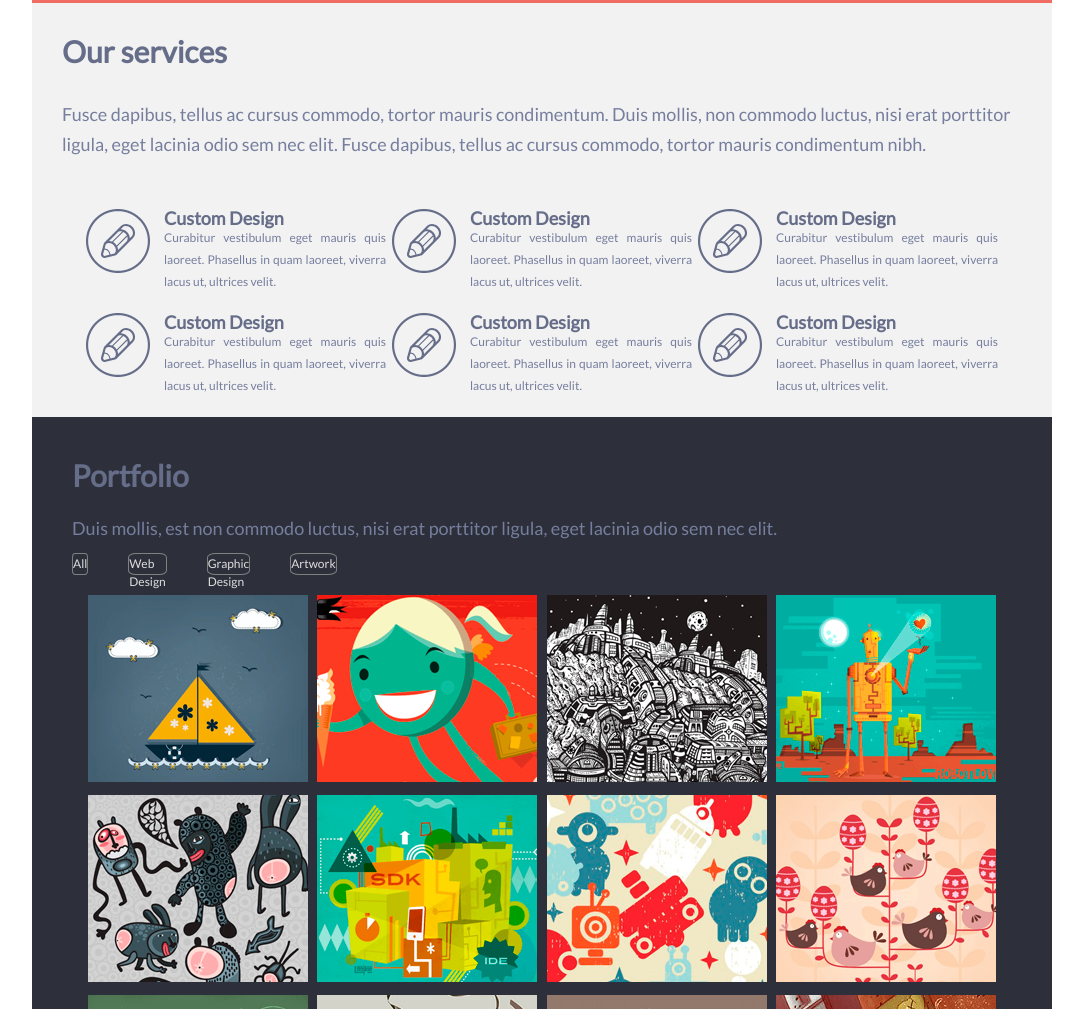
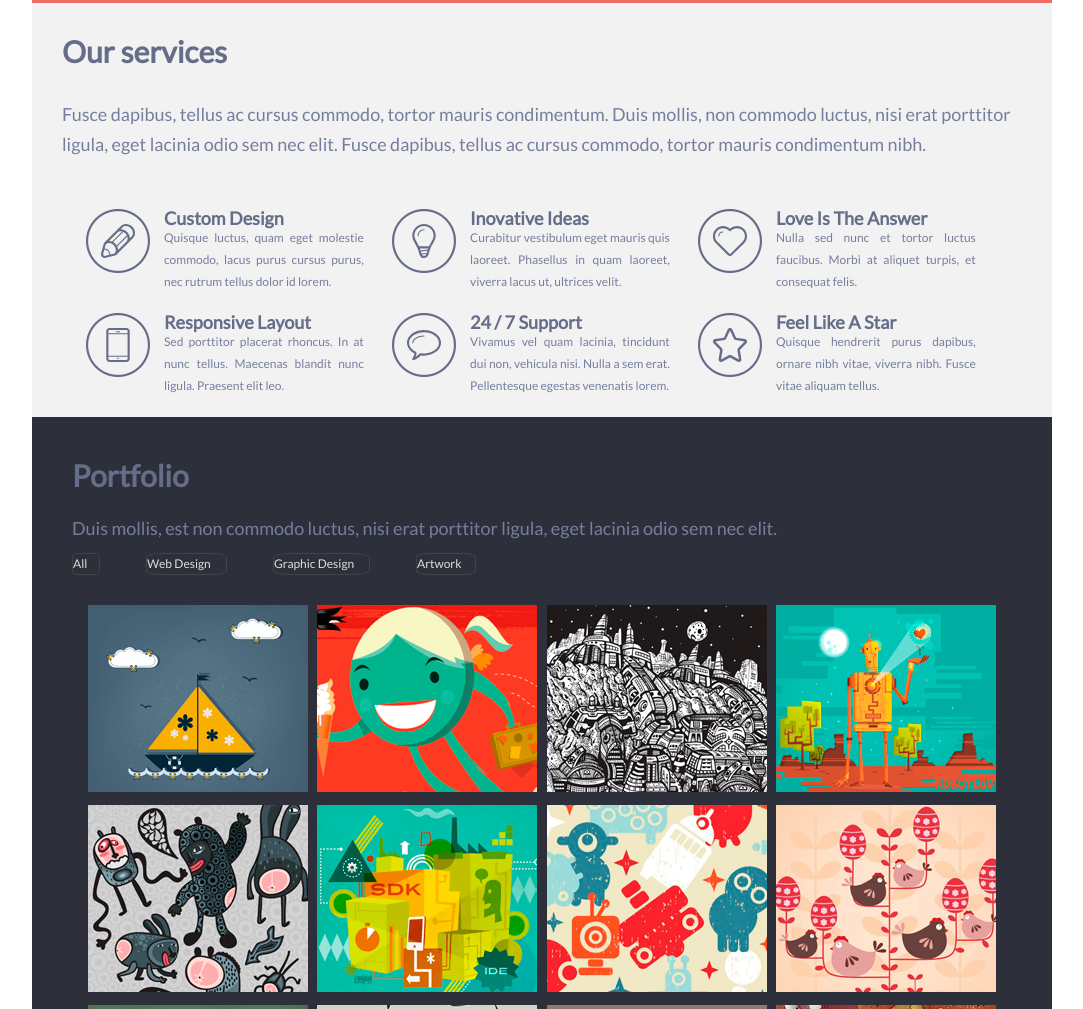
Before and after one commit to ilia78568/-layout, a plain HTML site: page index.html in a window 1280 px wide. Shown: the part 692-1701 px from the top of the page, without its empty margins (98-1181 px from the left). Drawn offline with Linux system fonts and the light colour scheme.

Commit message:
fix: change info in services-block and fix buttons in portfolio

```diff
--- a/index.html
+++ b/index.html
@@ -44,29 +44,30 @@
             <div class="block-services__parameters">
                 <div class="parameters__content"><img src="./assets/images/services-item-1.svg" alt="">
                     <div class="parameters__content_text"><h3>Custom Design</h3>
-                        <p>Curabitur vestibulum eget mauris quis laoreet. Phasellus in quam laoreet, viverra lacus ut, ultrices velit.</p></div></div>
+                        <p>Quisque luctus, quam eget molestie commodo, lacus purus cursus purus, nec rutrum tellus dolor id lorem.</p></div></div>
                 <div class="parameters__content">
-                    <img src="./assets/images/services-item-1.svg" alt="">
-                    <div class="parameters__content_text"><h3>Custom Design</h3>
+                    <img src="./assets/images/services-item-2.svg" alt="">
+                    <div class="parameters__content_text"><h3>Inovative Ideas
+                    </h3>
                         <p>Curabitur vestibulum eget mauris quis laoreet. Phasellus in quam laoreet, viverra lacus ut, ultrices velit.</p></div>
                 </div>
-                <div class="parameters__content"><img src="./assets/images/services-item-1.svg" alt="">
-                    <div class="parameters__content_text"><h3>Custom Design</h3>
-                        <p>Curabitur vestibulum eget mauris quis laoreet. Phasellus in quam laoreet, viverra lacus ut, ultrices velit.</p></div></div>
+                <div class="parameters__content"><img src="./assets/images/services-item-3.svg" alt="">
+                    <div class="parameters__content_text"><h3>Love Is The Answer</h3>
+                        <p>Nulla sed nunc et tortor luctus faucibus. Morbi at aliquet turpis, et consequat felis. </p></div></div>
                 <div class="parameters__content">
-                    <img src="./assets/images/services-item-1.svg" alt="">
-                    <div class="parameters__content_text"><h3>Custom Design</h3>
-                        <p>Curabitur vestibulum eget mauris quis laoreet. Phasellus in quam laoreet, viverra lacus ut, ultrices velit.</p></div>
+                    <img src="./assets/images/services-item-4.svg" alt="">
+                    <div class="parameters__content_text"><h3>Responsive Layout</h3>
+                        <p>Sed porttitor placerat rhoncus. In at nunc tellus. Maecenas blandit nunc ligula. Praesent elit leo.</p></div>
                 </div>
                 <div class="parameters__content">
-                    <img src="./assets/images/services-item-1.svg" alt="">
-                    <div class="parameters__content_text"><h3>Custom Design</h3>
-                        <p>Curabitur vestibulum eget mauris quis laoreet. Phasellus in quam laoreet, viverra lacus ut, ultrices velit.</p></div>
+                    <img src="./assets/images/services-item-5.svg" alt="">
+                    <div class="parameters__content_text"><h3>24 / 7 Support</h3>
+                        <p>Vivamus vel quam lacinia, tincidunt dui non, vehicula nisi. Nulla a sem erat. Pellentesque egestas venenatis lorem.</p></div>
                 </div>
                 <div class="parameters__content">
-                    <img src="./assets/images/services-item-1.svg" alt="">
-                    <div class="parameters__content_text"><h3>Custom Design</h3>
-                        <p>Curabitur vestibulum eget mauris quis laoreet. Phasellus in quam laoreet, viverra lacus ut, ultrices velit.</p></div>
+                    <img src="./assets/images/services-item-6.svg" alt="">
+                    <div class="parameters__content_text"><h3>Feel Like A Star</h3>
+                        <p>Quisque hendrerit purus dapibus, ornare nibh vitae, viverra nibh. Fusce vitae aliquam tellus.</p></div>
                 </div>
             </div>
         </div>
@@ -74,10 +75,10 @@
             <h2>Portfolio</h2>
             <p>Duis mollis, est non commodo luctus, nisi erat porttitor ligula, eget lacinia odio sem nec elit.</p>
             <div class="block-portfolio__buttons">
-                <div class="portfolio__button"><span>All</span></div>
-                <div class="portfolio__button"><span>Web Design</span></div>
-                <div class="portfolio__button"><span>Graphic Design</span></div>
-                <div class="portfolio__button"><span>Artwork</span></div>
+                <div class="portfolio__button button1"><span>All</span></div>
+                <div class="portfolio__button button2"><span>Web Design</span></div>
+                <div class="portfolio__button button3"><span>Graphic Design</span></div>
+                <div class="portfolio__button button4"><span>Artwork</span></div>
             </div>
             <div class="block-portfolio__images">
                 <div class="block-portfolio__images_image"><img src="./assets/images/portfolio-1.png" alt="Portfolio 1"></div>
--- a/style.scss
+++ b/style.scss
@@ -316,7 +316,7 @@ font-style: normal;
 font-weight: normal;
 font-size: 12px;
 line-height: 22px;
-
+width: 90%;
 text-align: justify;
 color: #767E9E;
     }
@@ -329,8 +329,9 @@ color: #767E9E;
     &__buttons {
         display: flex;
         justify-content: space-between;
-        width: 290px;
-        height: 22px;
+        width: 444px;
+
+
     }
     & h2 {
         font-family: 'Lato';
@@ -380,11 +381,14 @@ padding: 20px 0 0 40px;
     }
 }
 .portfolio__button {
-  width: auto;
+  &:hover {
+     background: rgb(77, 73, 73);
+     cursor: pointer;
+  }
     height: 20px;
    margin: 10px 0 0 40px;
 
-    border: 1px solid gray;
+    border: 1px solid rgb(68, 67, 67);
     border-radius: 20%;
 
     & span {
@@ -656,3 +660,15 @@ color: #886A30;
         margin: 25px auto 0 ;
     }
 }
+.button1 {
+    width: 26px;
+}
+.button2 {
+    width: 79px;
+}
+.button3 {
+    width: 95px;
+}
+.button4 {
+    width: 58px;
+}
```
Also changed, not shown: assets/images/services-item-2.svg (added), assets/images/services-item-3.svg (added), assets/images/services-item-4.svg (added), assets/images/services-item-5.svg (added), assets/images/services-item-6.svg (added), style.css, 1 other file.
